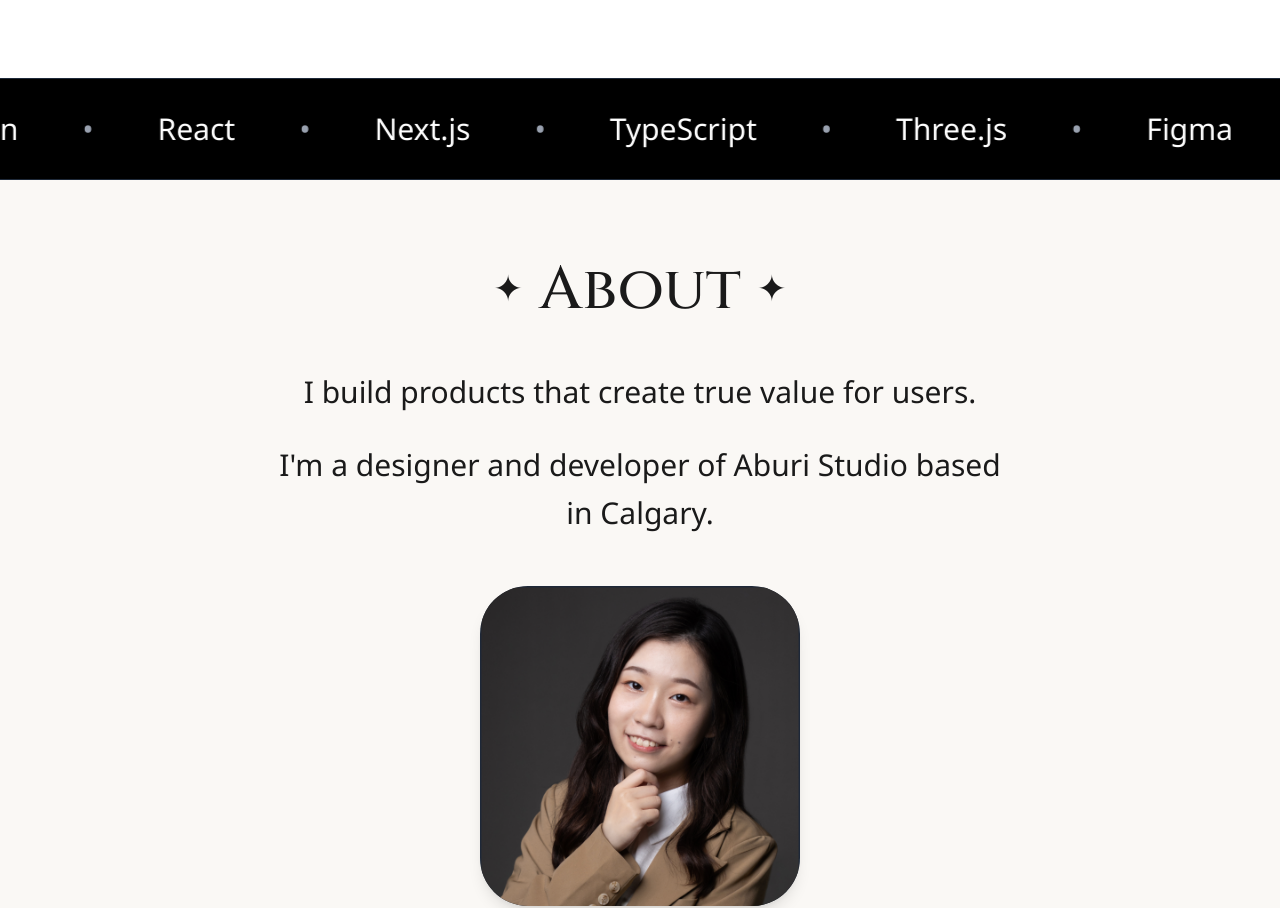
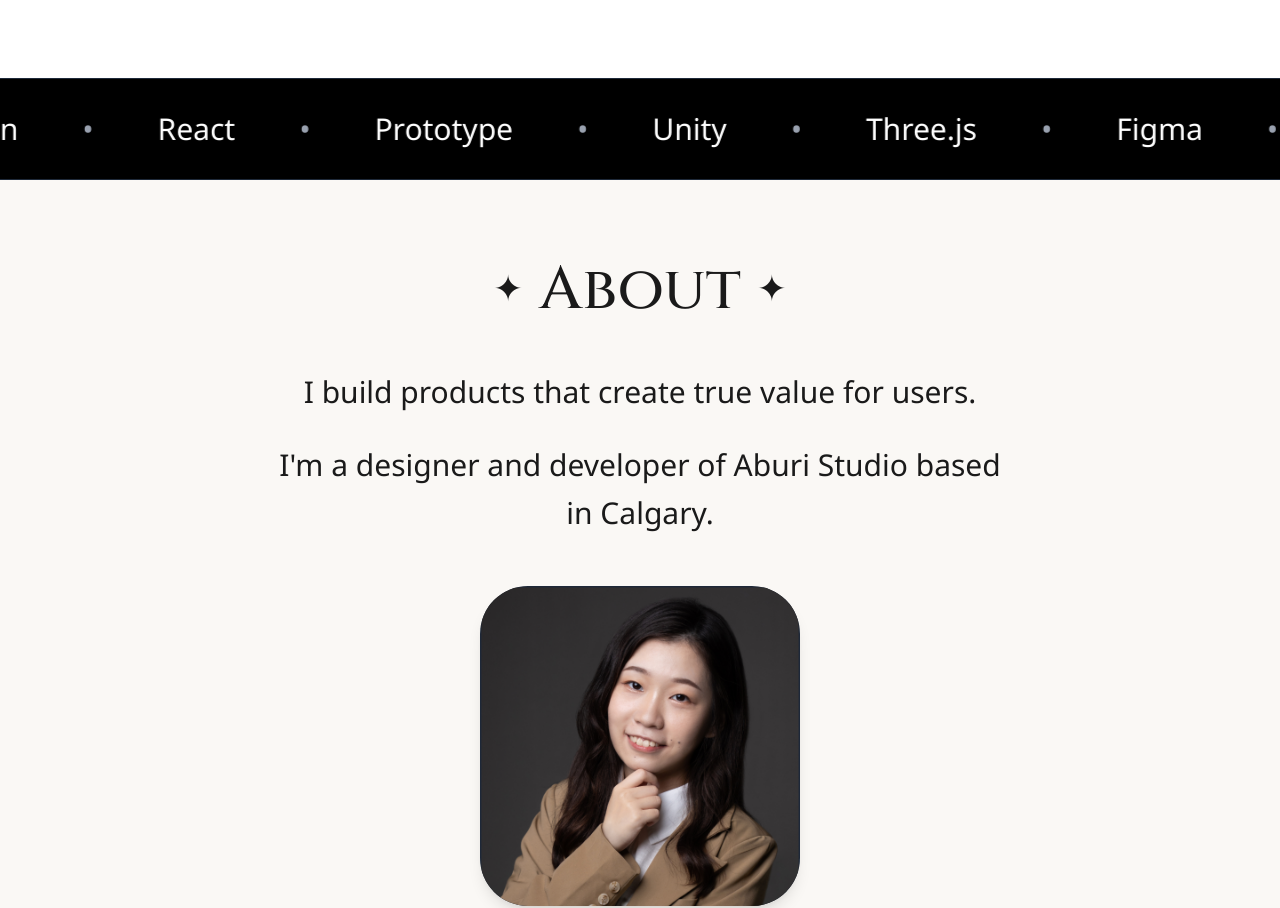
Before and after one commit to carolhsiaoo/Portfolio-planets, a Next.js app: page / in a window 1280 px wide. Shown: the part 2546-3454 px from the top of the page. Built offline with nearby package versions, Linux system fonts and the light colour scheme; no server answers.

Commit message:
Update Marquee component to replace items in the list, enhancing relevance and focus on current technologies and skills.

```diff
--- a/components/Marquee.tsx
+++ b/components/Marquee.tsx
@@ -6,12 +6,12 @@ const Marquee = memo(function Marquee() {
   const items = [
     "UI/UX Design",
     "React",
-    "Next.js",
-    "TypeScript",
+    "Prototype",
+    "Unity",
     "Three.js",
     "Figma",
     "Product Design",
-    "Web Development",
+    "Frontend Development",
     "AR/VR",
     "User Research"
   ];
```
